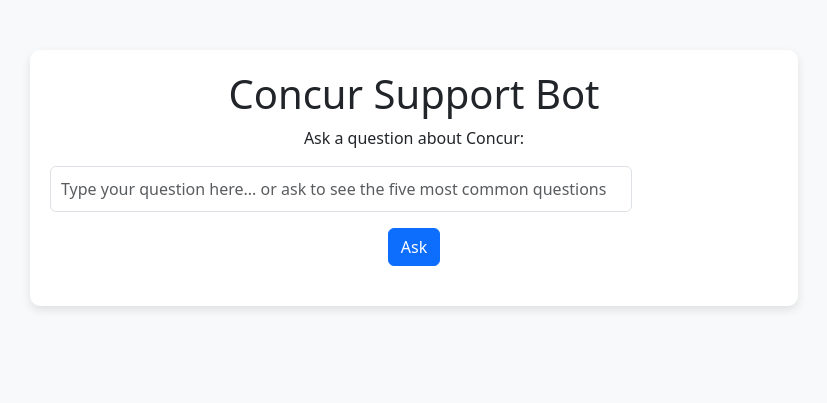
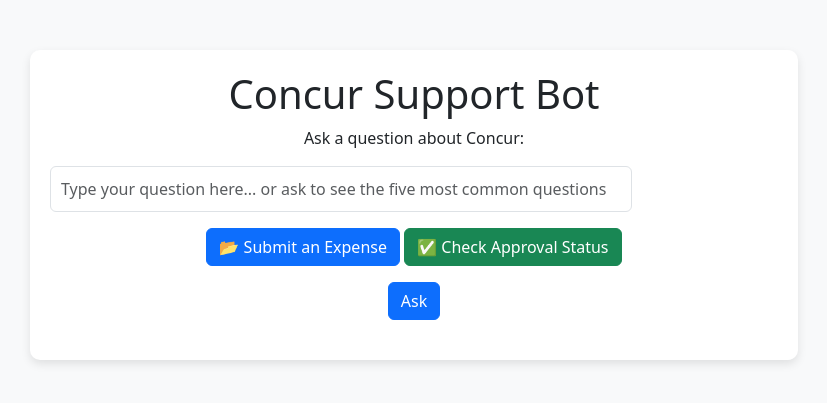
Before and after one commit to tim0thyj/concur-support-bot, a Flask app: page / in a window 1280 px wide. Shown: the top 403 px of the page, without its empty margins (226-1053 px from the left). Run offline with Flask 3, Linux system fonts and the light colour scheme.

Commit message:
Added Quick Action Buttons, Smart Search, and Easter Egg

```diff
--- a/app.py
+++ b/app.py
@@ -19,7 +19,11 @@ def home():
 def ask():
     user_question = request.form["question"].lower()
 
-    # Define the list of common questions
+    # Easter Egg Response
+    if "who made you" in user_question:
+        return jsonify({"answer": "I was created by a genius named Timothy! 😎"})
+
+    # Define common questions
     common_questions = [
         "Logging into Concur",
         "Accessing the Concur Menu",
@@ -28,7 +32,7 @@ def ask():
         "Removing Expense Reports"
     ]
 
-    # Feature: Show the top 5 common questions
+    # Feature: Show top 5 questions
     if "five most common questions" in user_question or "top 5 questions" in user_question:
         response_text = "Here are the five most common questions:<br><ul>"
         for question in common_questions:
@@ -47,7 +51,7 @@ def ask():
         if any(word in user_question for word in guide_title.lower().split()):
             return jsonify({"answer": f"I found a guide that might help: <a href='{guide_url}' target='_blank'>{guide_title}</a>"})
 
-    # If no answer is found, provide a general help link
+    # If no answer is found, provide general help
     return jsonify({"answer": "I'm not sure about that. You can find more information here: <a href='https://csuf-afit.screenstepslive.com/m/75002' target='_blank'>Concur Documentation</a>"})
 
 if __name__ == "__main__":
--- a/templates/index.html
+++ b/templates/index.html
@@ -10,13 +10,28 @@
         .chat-container { width: 60%; margin: auto; padding: 20px; background: white; border-radius: 10px; box-shadow: 0px 4px 10px rgba(0, 0, 0, 0.1); }
         .question-box { width: 80%; padding: 10px; font-size: 16px; }
         .answer-box { margin-top: 20px; font-size: 18px; font-weight: bold; }
+        .suggestions { text-align: left; margin-top: 10px; }
+        .suggestion-item { padding: 5px; cursor: pointer; border-bottom: 1px solid #ddd; }
+        .suggestion-item:hover { background-color: #f1f1f1; }
     </style>
 </head>
 <body>
     <div class="chat-container">
         <h1>Concur Support Bot</h1>
         <p>Ask a question about Concur:</p>
-	<input type="text" id="question" class="form-control question-box" placeholder="Type your question here... or ask to see the five most common questions">
+
+        <!-- Smart Search Bar -->
+        <input type="text" id="question" class="form-control question-box" placeholder="Type your question here... or ask to see the five most common questions" onkeyup="showSuggestions()">
+
+        <!-- Suggestions -->
+        <div id="suggestions" class="suggestions"></div>
+
+        <!-- Quick Action Buttons -->
+        <div class="mt-3">
+            <button class="btn btn-primary" onclick="setQuestion('How do I submit an expense report?')">📂 Submit an Expense</button>
+            <button class="btn btn-success" onclick="setQuestion('How do I check my approval status?')">✅ Check Approval Status</button>
+        </div>
+
         <button class="btn btn-primary mt-3" onclick="askQuestion()">Ask</button>
         <p class="answer-box" id="answer"></p>
     </div>
@@ -24,7 +39,7 @@
     <script>
         function askQuestion() {
             let question = document.getElementById("question").value;
-        if (question.trim() === "") return; // Prevent empty submissions
+            if (question.trim() === "") return;
 
             fetch("/ask", {
                 method: "POST",
@@ -36,17 +51,34 @@
                 document.getElementById("answer").innerHTML = data.answer;
             });
 
-        // Clear input field after asking
             document.getElementById("question").value = "";
+            document.getElementById("suggestions").innerHTML = "";
         }
 
-    // Enable "Enter" key for asking a question
-    document.getElementById("question").addEventListener("keypress", function(event) {
-        if (event.key === "Enter") {
-            event.preventDefault(); // Prevent form submission
-            askQuestion();
+        function setQuestion(text) {
+            document.getElementById("question").value = text;
         }
-    });
+
+        function showSuggestions() {
+            let query = document.getElementById("question").value.toLowerCase();
+            let suggestionsDiv = document.getElementById("suggestions");
+
+            let suggestions = [
+                "How do I submit an expense report?",
+                "How do I check my approval status?",
+                "How do I attach receipts?",
+                "How do I remove an expense report?",
+                "How do I move Concur email reminders to a folder?"
+            ];
+
+            if (query === "") {
+                suggestionsDiv.innerHTML = "";
+                return;
+            }
+
+            let filtered = suggestions.filter(q => q.toLowerCase().includes(query));
+            suggestionsDiv.innerHTML = filtered.map(q => `<div class='suggestion-item' onclick="setQuestion('${q}')">${q}</div>`).join("");
+        }
     </script>
 </body>
 </html>
```
Lines whose indentation alone changed are shown as unchanged.
